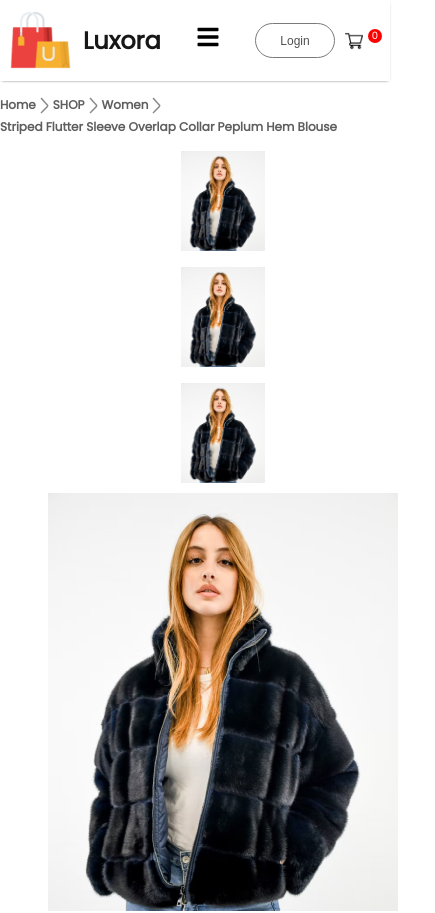
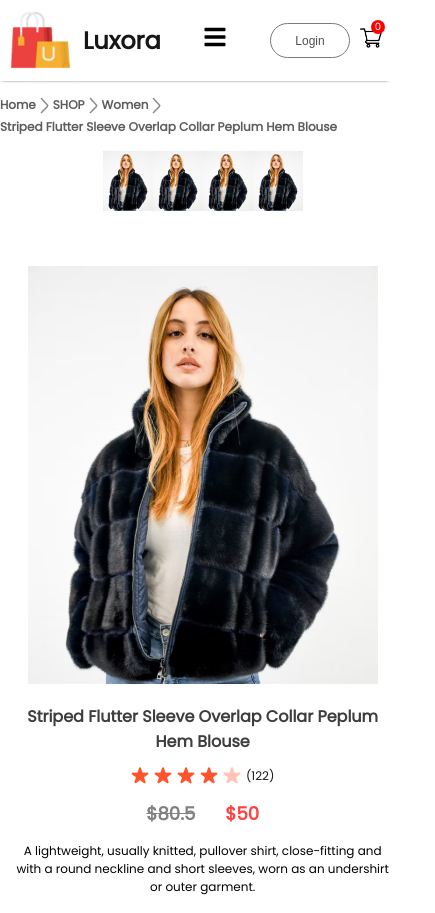
Before and after one commit to preethamdnr/Ecommerce-Website, a React (Create React App) app in the folder Frontend/: page /Product/1 in a window 390 px wide. Shown: the top 913 px of the page, 435 px wide, since content can reach past the window. Built offline with nearby package versions, Linux system fonts and the light colour scheme.

Commit message:
making the entire website responsive

```diff
--- a/Frontend/src/Components/CartItems/CartItems.css
+++ b/Frontend/src/Components/CartItems/CartItems.css
@@ -1,63 +1,145 @@
+* {
+    box-sizing: border-box;
+    margin: 0;
+    padding: 0;
+}
+
+body {
+    margin: 0;
+    padding: 0;
+    overflow-x: hidden;
+}
+
 .cartitems {
-    margin: 100px auto;
-    max-width: 90%;
+    margin: 50px auto;
+    max-width: 800px;
+    padding: 0 15px;
 }
+
 .cartitems hr {
     height: 3px;
     background: #e2e2e2;
     border: 0;
 }
+
 .cartitems-format-main {
     display: grid;
-    grid-template-columns: 0.5fr 2fr 1fr 1fr 1fr 1fr;
+    grid-template-columns: repeat(6, 1fr);
     align-items: center;
-    gap: 75px;
-    padding: 20px 0px;
+    gap: 10px;
+    padding: 20px 0;
     color: #454545;
     font-size: 18px;
     font-weight: 600;
     max-width: 100%;
     overflow-x: auto;
 }
-.cartitems-format {
-    font-size: 12px;
-    font-weight: 500;
-}
+
 .carticon-product-icon {
     height: 62px;
+    object-fit: cover;
+    margin: auto;
 }
+
 .cartitems-remove-icon {
     width: 15px;
-    margin: 0px 40px;
+    margin: auto;
     cursor: pointer;
 }
+
 .cartitems-quantity {
-    width: 64px;
-    height: 50px;
+    width: 40px;
+    height: 40px;
     border: 2px solid #ebebeb;
     background: #fff;
+    text-align: center;
 }
+
 .cartitems-down {
     display: flex;
-    margin: 100px 0px;
+    flex-direction: column;
+    margin: 50px 0;
+    align-items: center;
+    gap: 20px;
 }
-.cartitems-total {
-    flex: 1;
+
+.cartitems-total-container {
+    display: flex;
+    flex-direction: column; /* Column for better stacking */
+    justify-content: flex-start;
+    align-items: center;
+    width: 100%;
+    max-width: 800px;
+    margin: 0 auto;
+    padding: 20px;
+    gap: 20px;
+}
+
+.cartitems-promocode {
+    width: 100%;
     display: flex;
     flex-direction: column;
-    margin-right: 0;
-    gap: 40px;
-    max-width: 100%;
+    justify-content: flex-start;
+    align-items: flex-start;
+    gap: 10px;
+    text-align: left;
 }
+
+.cartitems-promobox {
+    display: flex;
+    align-items: center;
+    justify-content: space-between;
+    width: 100%;
+    height: 48px;
+    background: #eaeaea;
+    padding: 5px;
+    border-radius: 5px;
+}
+
+.cartitems-promocode input {
+    border: none;
+    outline: none;
+    background: transparent;
+    font-size: 16px;
+    width: calc(100% - 80px);
+    padding: 10px;
+}
+
+.cartitems-promocode button {
+    width: 70px;
+    height: 40px;
+    font-size: 14px;
+    background: black;
+    color: white;
+    cursor: pointer;
+    border: none;
+    border-radius: 5px;
+}
+
+.cartitems-total {
+    display: flex;
+    flex-direction: column;
+    justify-content: center;
+    align-items: flex-start;
+    width: 100%;
+    padding: 20px;
+    border: 1px solid #e2e2e2;
+    border-radius: 5px;
+    background-color: #f9f9f9;
+    text-align: left;
+}
+
 .cartitems-total-item {
     display: flex;
     justify-content: space-between;
-    padding: 15px 0px;
+    width: 100%;
+    margin-bottom: 10px;
 }
+
 .cartitems-total button {
     width: 100%;
-    max-width: 262px;
-    height: 58px;
+    max-width: 250px;
+    height: 48px;
     outline: none;
     border: none;
     background: #ff5a5a;
@@ -65,39 +147,13 @@
     font-size: 16px;
     font-weight: 600;
     cursor: pointer;
+    text-align: center;
+    margin: 10px 0;
 }
-.cartitems-promocode p {
-    color: #555;
-}
-.cartitems-promobox {
-    width: 100%;
-    max-width: 504px;
-    margin-top: 15px;
-    padding-left: 20px;
-    height: 58px;
-    background: #eaeaea;
-}
-.cartitems-promocode input {
-    border: none;
-    outline: none;
-    background: transparent;
-    font-size: 16px;
-    width: calc(100% - 180px);
-    max-width: 330px;
-    height: 50px;
-}
-.cartitems-promocode button {
-    width: 100%;
-    max-width: 170px;
-    height: 58px;
-    font-size: 16px;
-    background: black;
-    color: white;
-    cursor: pointer;
-}
+
 .links-button {
     display: inline-block;
-    width: 80%;
+    width: 100%; /* Ensure full visibility */
     padding: 10px;
     font-size: 16px;
     font-weight: bold;
@@ -111,69 +167,84 @@
     margin-top: 10px;
     transition: background-color 0.3s ease;
 }
+
 .link-button:hover {
     background-color: #e63939;
 }
 
 @media (max-width: 768px) {
     .cartitems {
-        margin: 50px auto;
+        margin: 30px auto;
         max-width: 95%;
     }
-    .cartitems-format-main {
-        grid-template-columns: 1fr 1fr;
-        gap: 20px;
-        font-size: 14px;
+
+    .cartitems-total-container {
+        flex-direction: column;
+        align-items: center;
+        gap: 15px;
     }
-    .cartitems-total {
-        margin-right: 0;
-        gap: 20px;
+
+    .cartitems-total,
+    .cartitems-promocode {
+        max-width: 100%;
+        width: 100%;
+        margin-bottom: 15px;
     }
+
     .cartitems-total button {
-        max-width: 200px;
+        width: 100%;
         height: 48px;
+        margin: 10px 0;
     }
+
     .cartitems-promobox {
         width: 100%;
     }
+
     .cartitems-promocode input {
-        width: calc(100% - 120px);
-    }
-    .cartitems-promocode button {
-        max-width: 100px;
+        width: calc(100% - 80px);
     }
 }
 
 @media (max-width: 480px) {
     .cartitems {
-        margin: 30px auto;
+        margin: 20px auto;
         max-width: 100%;
     }
+
     .cartitems-format-main {
         grid-template-columns: 1fr;
         gap: 10px;
         font-size: 12px;
     }
-    .cartitems-total {
-        margin-right: 0;
-        gap: 10px;
+
+    .cartitems-total-container {
+        flex-direction: column;
+        align-items: center;
     }
+
+    .cartitems-total,
+    .cartitems-promocode {
+        max-width: 100%;
+        width: 100%;
+    }
+
     .cartitems-total button {
-        max-width: 150px;
+        width: 100%;
         height: 40px;
+        font-size: 14px;
+        margin: 10px 0;
     }
+
     .cartitems-promobox {
         width: 100%;
     }
+
     .cartitems-promocode input {
-        width: calc(100% - 80px);
+        width: calc(100% - 70px);
     }
+
     .cartitems-promocode button {
-        max-width: 80px;
-    }
-    .links-button {
-        width: 100%;
-        padding: 8px;
-        font-size: 14px;
+        max-width: 70px;
     }
 }
--- a/Frontend/src/Components/Navbar/Navbar.css
+++ b/Frontend/src/Components/Navbar/Navbar.css
@@ -88,7 +88,13 @@
   display: flex;
   align-items: center;
   gap: 15px;
-    flex-wrap: wrap;
+  position: relative;
+}
+
+.nav-login-cart img {
+  width: 22px;
+  height: 22px;
+  position: relative;
 }
 
 .nav-login-cart button {
@@ -108,22 +114,15 @@
   background: #f3f3ff;
 }
 
-  .nav-cart-icon {
-    width: 22px;
-    height: 22px;
-    display: flex;
-    justify-content: center;
-    align-items: center;
-    margin-left: 5px;
-  }
-
 .nav-cart-count {
+  position: absolute;
+  top: -5px;
+  right: -5px;
   width: 18px;
   height: 18px;
   display: flex;
   justify-content: center;
   align-items: center;
-    margin-top: -10px;
   border-radius: 50%;
   font-size: 12px;
   background: red;
@@ -149,12 +148,9 @@
     font-size: 14px;
   }
 
-    .nav-cart-icon {
-      width: 20px;
-      height: 20px;
-    }
-
   .nav-cart-count {
+    top: -4px;
+    right: -4px;
     width: 16px;
     height: 16px;
     font-size: 10px;
@@ -178,7 +174,7 @@
 
   .nav-login-cart {
     flex-direction: row;
-      gap: 5px;
+    gap: 10px;
   }
 
   .nav-login-cart button {
@@ -187,12 +183,9 @@
     font-size: 12px;
   }
 
-    .nav-cart-icon {
-      width: 18px;
-      height: 18px;
-    }
-
   .nav-cart-count {
+    top: -3px;
+    right: -3px;
     width: 14px;
     height: 14px;
     font-size: 10px;
--- a/Frontend/src/Components/Popular/Popular.css
+++ b/Frontend/src/Components/Popular/Popular.css
@@ -4,10 +4,12 @@
     align-items: center;
     gap: 10px;
     height: auto;
-    margin-top: 50px;
+    margin-top: 100px; /* Ensure space above Popular section */
     margin-bottom: 20vh;
     padding: 0 20px;
     box-sizing: border-box;
+    position: relative; /* Added to prevent overlap */
+    z-index: 1; /* Make sure the Popular section is layered above */
 }
 
 .popular h1 {
--- a/Frontend/src/Components/ProductDisplay/ProductDisplay.css
+++ b/Frontend/src/Components/ProductDisplay/ProductDisplay.css
@@ -1,77 +1,110 @@
-.productdsiplay {
-    display: flex;
-    flex-wrap: wrap;
+* {
+    box-sizing: border-box;
+    margin: 0;
+    padding: 0;
+}
+
+body {
+    margin: 0;
+    padding: 0;
+    overflow-x: hidden;
+}
+
+.productdisplay {
+    display: grid;
+    grid-template-columns: 100px 1fr 1fr;
+    gap: 20px;
     margin: 0 auto;
-    padding: 0 20px;
-    max-width: 1200px;
-    box-sizing: border-box;
+    max-width: 100%;
+    align-items: start;
+    justify-items: center;
+    padding: 0 10px;
+    overflow-x: hidden; /* Prevent horizontal scrolling */
 }
-.productdispaly-left {
-    display: flex;
-    gap: 17px;
-    flex-direction: column;
-    align-items: center;
-    margin-bottom: 20px;
-}
-.prodcutdisplay-img-list {
+
+.productdisplay-left {
     display: flex;
     flex-direction: column;
-    gap: 16px;
+    gap: 10px;
+    align-items: center;
 }
-.prodcutdisplay-img-list img {
-    height: 163px;
-    max-width: 100%;
+
+.productdisplay-img-list img {
+    width: 100%;
+    height: 100px;
     object-fit: cover;
+    cursor: pointer;
 }
-.productdsiplay-main-img {
-    width: 100%;
-    max-width: 586px;
-    height: auto;
+
+.productdisplay-main {
+    display: flex;
+    align-items: center;
+    justify-content: center;
+    overflow: hidden;
 }
+
+.productdisplay-main-img {
+    width: auto;
+    height: 100%;
+    object-fit: contain;
+}
+
 .productdisplay-right {
-    margin: 0 auto;
     display: flex;
     flex-direction: column;
-    padding: 0 20px;
+    padding: 0;
+    margin: 0 auto;
+    text-align: center;
 }
+
 .productdisplay-right h1 {
     color: #3d3d3d;
     font-size: 20px;
     font-weight: 700;
 }
+
 .productdisplay-right-stars {
     display: flex;
     align-items: center;
+    justify-content: center;
     margin-top: 13px;
     gap: 5px;
     color: #1c1c1c;
     font-size: 16px;
 }
+
 .productdisplay-right-prices {
     display: flex;
+    justify-content: center;
     margin: 15px 0;
     gap: 30px;
     font-size: 24px;
     font-weight: 700;
 }
+
 .productdisplay-right-price-old {
     color: #818181;
     text-decoration: line-through;
 }
+
 .productdisplay-right-price-new {
     color: #ff4141;
 }
+
 .productdisplay-right-size h1 {
     margin-top: 20px;
     color: #656565;
     font-size: 20px;
     font-weight: 600;
 }
+
 .productdisplay-right-sizes {
     display: flex;
+    justify-content: center;
     margin: 20px 0;
     gap: 20px;
 }
+
 .productdisplay-right-sizes div {
     padding: 18px 24px;
     background: #fbfbfb;
@@ -79,6 +112,7 @@
     border-radius: 3px;
     cursor: pointer;
 }
+
 .productdisplay-right button {
     padding: 20px 40px;
     width: 100%;
@@ -87,88 +121,115 @@
     font-weight: 600;
     color: white;
     background: #ff4141;
-    margin-bottom: 20px;
+    margin: 20px auto;
     border: none;
     outline: none;
     cursor: pointer;
 }
+
 .productdisplay-right-category {
     margin-top: 10px;
 }
+
 .productdisplay-right-category span {
     font-weight: 600;
 }
 
 @media (max-width: 768px) {
-    .productdsiplay {
-        flex-direction: column;
-        padding: 0 20px;
+    .productdisplay {
+        grid-template-columns: 1fr;
+        padding: 0 5px;
+        justify-items: center;
     }
-    .productdispaly-left {
-        flex-direction: column;
-        align-items: center;
+
+    .productdisplay-left {
+        flex-direction: row;
+        justify-content: center;
+        gap: 10px;
         margin-bottom: 20px;
     }
-    .prodcutdisplay-img-list img {
-        height: 120px;
+
+    .productdisplay-img-list img {
+        width: 60px;
+        height: auto;
     }
-    .productdsiplay-main-img {
+
+    .productdisplay-main-img {
         width: 100%;
         height: auto;
     }
+
     .productdisplay-right {
-        margin: 0 auto;
-        padding: 0 20px;
+        padding: 0 5px;
     }
+
     .productdisplay-right h1 {
         font-size: 18px;
     }
+
     .productdisplay-right-stars {
         font-size: 14px;
     }
+
     .productdisplay-right-prices {
         font-size: 20px;
     }
+
     .productdisplay-right-size h1 {
         font-size: 18px;
     }
+
     .productdisplay-right button {
         width: 100%;
     }
 }
 
 @media (max-width: 480px) {
-    .productdsiplay {
+    .productdisplay {
+        grid-template-columns: 1fr;
         margin: 0 auto;
-        padding: 0 10px;
+        padding: 0 5px;
+        justify-items: center;
     }
-    .productdispaly-left {
-        flex-direction: column;
+
+    .productdisplay-left {
+        flex-direction: row;
         align-items: center;
+        justify-content: center;
         gap: 10px;
     }
-    .prodcutdisplay-img-list img {
-        height: 100px;
+
+    .productdisplay-img-list img {
+        width: 50px;
+        height: auto;
     }
-    .productdsiplay-main-img {
+
+    .productdisplay-main-img {
         width: 100%;
         height: auto;
+        margin-top: 10px;
     }
+
     .productdisplay-right {
-        margin: 0 auto;
+        padding: 0 5px;
     }
+
     .productdisplay-right h1 {
         font-size: 16px;
     }
+
     .productdisplay-right-stars {
         font-size: 12px;
     }
+
     .productdisplay-right-prices {
         font-size: 18px;
     }
+
     .productdisplay-right-size h1 {
         font-size: 16px;
     }
+
     .productdisplay-right button {
         width: 100%;
         font-size: 14px;
--- a/Frontend/src/Components/ProductDisplay/ProductDisplay.jsx
+++ b/Frontend/src/Components/ProductDisplay/ProductDisplay.jsx
@@ -1,23 +1,31 @@
-import React, { useContext } from 'react'
-import './ProductDisplay.css'
-import star_icon from '../Assets/star_icon.png'
-import star_dull_icon from '../Assets/star_dull_icon.png'
-import { ShopContext } from '../../Context/ShopContext'
+import React, { useContext } from 'react';
+import './ProductDisplay.css';
+import star_icon from '../Assets/star_icon.png';
+import star_dull_icon from '../Assets/star_dull_icon.png';
+import { ShopContext } from '../../Context/ShopContext';
+
 const ProductDisplay = (props) => {
-    const {product}=props;
-    const {addToCart}=useContext(ShopContext);
+    const { product } = props;
+    const { addToCart } = useContext(ShopContext);
+
     return (
-    <div className='productdsiplay'>
-        <div className='productdispaly-left'>
-            <div className='prodcutdisplay-img-list'>
+        <div className='productdisplay'>
+            {/* Left column with small images */}
+            <div className='productdisplay-left'>
+                <div className='productdisplay-img-list'>
+                    <img src={product.image} alt="" />
                     <img src={product.image} alt="" />
                     <img src={product.image} alt="" />
                     <img src={product.image} alt="" />
                 </div>
-            <div className='productdisplay-img'>
+            </div>
+
+            {/* Middle column with the main image */}
+            <div className='productdisplay-main'>
                 <img className='productdisplay-main-img' src={product.image} alt="" />
             </div>
-        </div>
+
+            {/* Right column with product details */}
             <div className='productdisplay-right'>
                 <h1>{product.name}</h1>
                 <div className="productdisplay-right-stars">
@@ -34,7 +42,7 @@ const ProductDisplay = (props) => {
                 </div>
                 <div className='productdisplay-right-description'>
                     A lightweight, usually knitted, pullover shirt, close-fitting and with
-                a round neckline and short sleeves, worn as an undershirt or outer garment..
+                    a round neckline and short sleeves, worn as an undershirt or outer garment.
                 </div>
                 <div className='productdisplay-right-size'>
                     <h1>Select Size</h1>
@@ -46,13 +54,12 @@ const ProductDisplay = (props) => {
                         <div>XXL</div>
                     </div>
                 </div>
-            <button onClick={()=>{addToCart(product.id)}}>Add To Cart</button>
-            <p className='productdisplay-right-category'><span>Category :</span>Women, T-Shirt, Crop Top</p>
-            <p className='productdisplay-right-category'><span>Tags :</span>Modern, Latest</p>
+                <button onClick={() => { addToCart(product.id) }}>Add To Cart</button>
+                <p className='productdisplay-right-category'><span>Category :</span> Women, T-Shirt, Crop Top</p>
+                <p className='productdisplay-right-category'><span>Tags :</span> Modern, Latest</p>
             </div>
-
         </div>
-  )
+    );
 }
 
-export default ProductDisplay
+export default ProductDisplay;
```
Also changed, not shown: Frontend/src/Components/CartItems/CartItems.jsx (+8 -7 lines), Frontend/src/Components/Hero/Hero.css (+5 -2 lines). Lines whose indentation alone changed are shown as unchanged.
